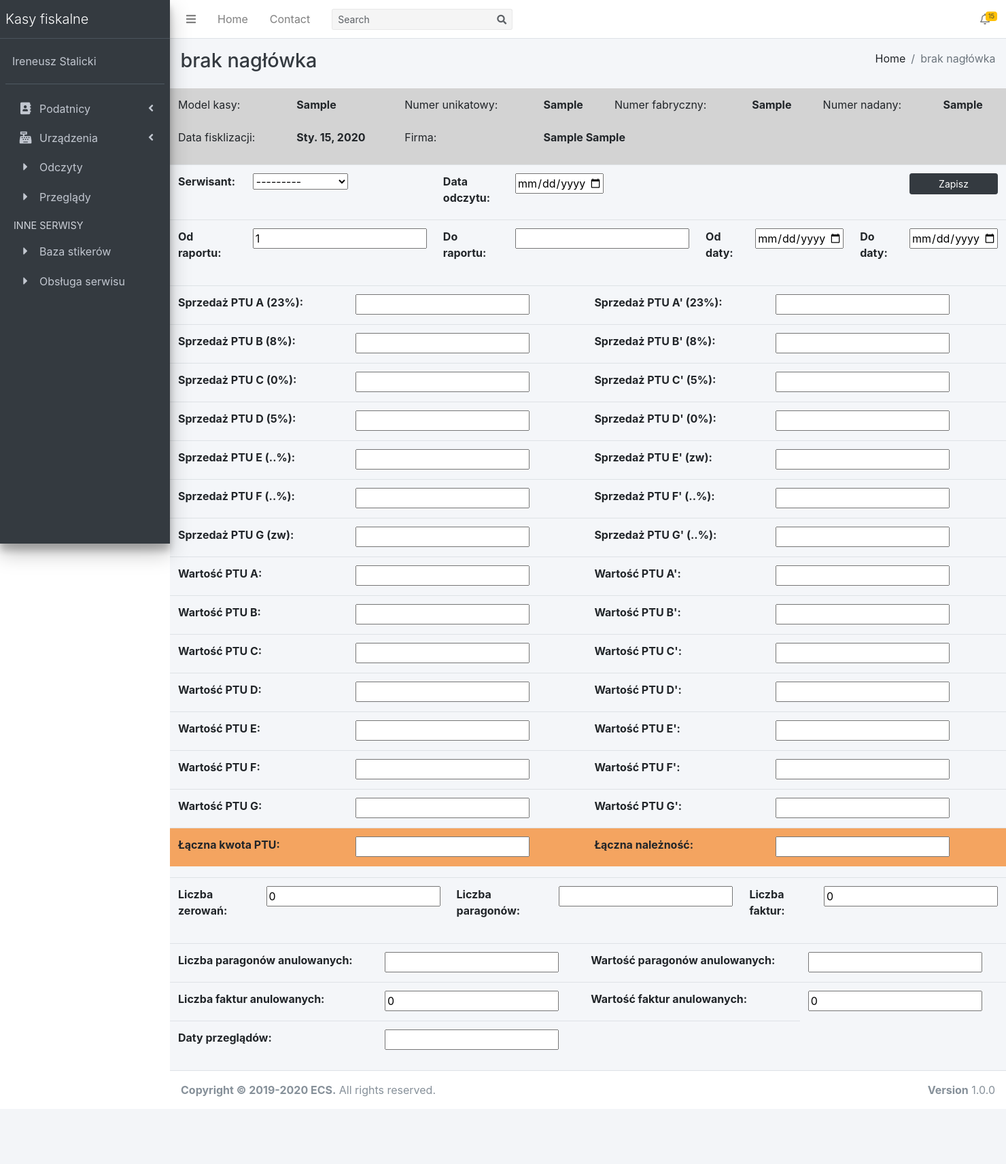
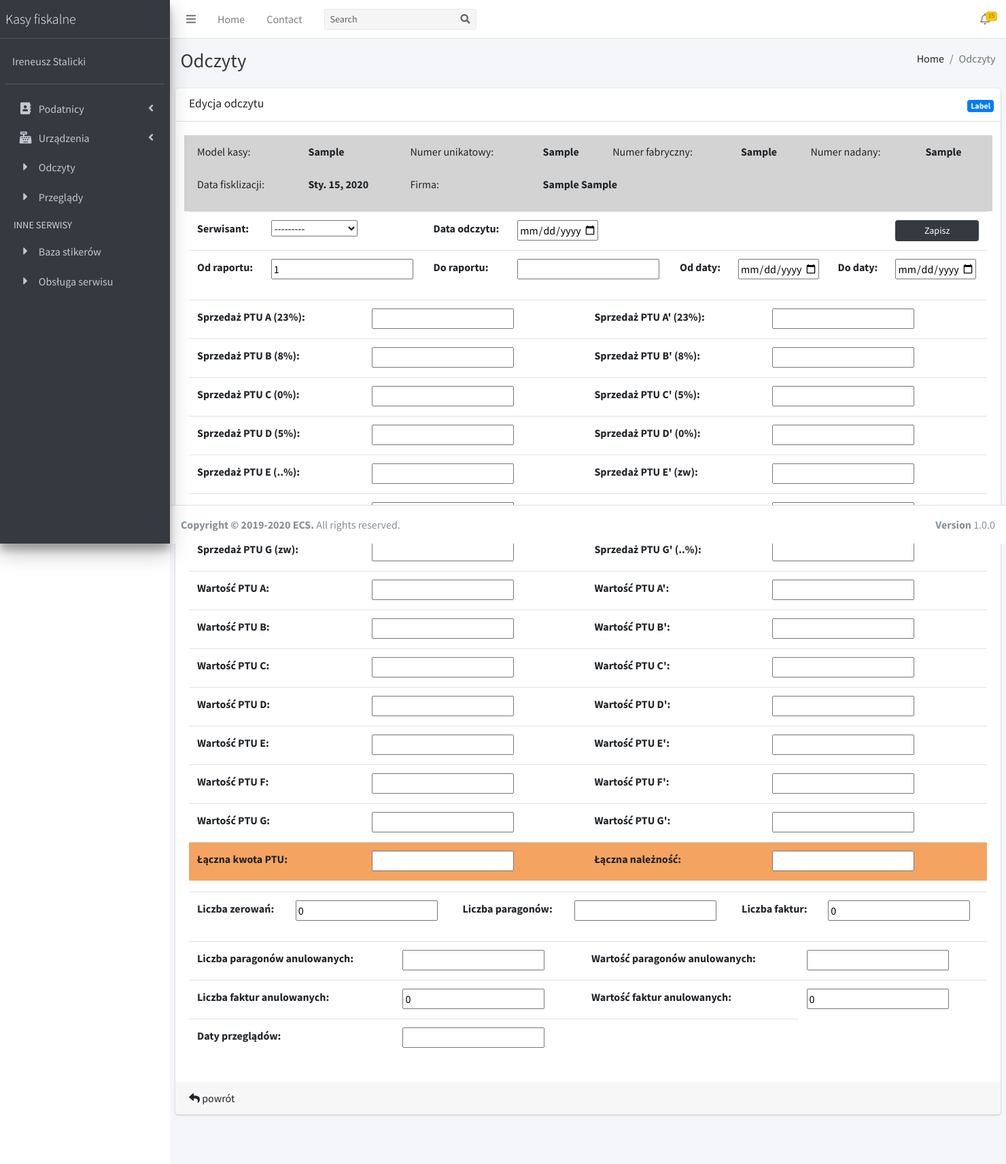
Before and after one commit to black999/kasy, a Django app: page /kasa/1/odczyt in a window 1480 px wide. Shown: the whole page at 68% size. Before the commit the page ends 1614 px from the top, so only its background shows below. Run offline with Django 3.2, Linux system fonts and the light colour scheme; tables that the repository leaves empty hold one stand-in row (values such as "Sample post"); some libraries are stand-ins or nearby versions.

Commit message:
adminlte cd ..

```diff
--- a/kasy/templates/kasy/base.html
+++ b/kasy/templates/kasy/base.html
@@ -12,7 +12,7 @@
   <!-- Font Awesome -->
   <link rel="stylesheet" href="{% static 'plugins/fontawesome-free/css/all.min.css' %}">
   <!-- Ionicons -->
-  <!--<link rel="stylesheet" href="https://code.ionicframework.com/ionicons/2.0.1/css/ionicons.min.css"> -->
+  <link rel="stylesheet" href="https://code.ionicframework.com/ionicons/2.0.1/css/ionicons.min.css">
   <!-- Tempusdominus Bbootstrap 4 -->
   <link rel="stylesheet" href="{% static 'plugins/tempusdominus-bootstrap-4/css/tempusdominus-bootstrap-4.min.css' %}">
   <!-- iCheck -->
@@ -25,14 +25,12 @@
   <link rel="stylesheet" href="{% static 'plugins/overlayScrollbars/css/OverlayScrollbars.min.css' %}">
   <!-- Datatables bootstrap4 -->
   <link rel="stylesheet" href="{% static 'plugins/datatables-bs4/css/dataTables.bootstrap4.min.css' %}">
-  <!-- Daterange picker -->
-  {# <link rel="stylesheet" href="{% static 'plugins/daterangepicker/daterangepicker.css' %}"> #}
   <!-- Google Font: Source Sans Pro -->
-  <link href="{% static 'dist/font/fontgoogle' %}" rel="stylesheet">
+  <link href="https://fonts.googleapis.com/css?family=Source+Sans+Pro:300,400,400i,700" rel="stylesheet">
   <!-- Moje style css -->
   <link href="{% static 'serwis/serwis.css' %}" rel="stylesheet">
 </head>
-<body class="hold-transition sidebar-mini layout-fixed">
+<body class="hold-transition sidebar-mini layout-fixed layout-footer-fixed">
   <div class="wrapper">
 
     <!-- Navbar -->
@@ -209,10 +207,8 @@
               </a>
             </li>
           </ul>
-      </nav>
-      <!-- /.sidebar-menu -->
-    </div>
-    <!-- /.sidebar -->
+        </nav><!-- /.sidebar-menu -->
+      </div><!-- /.sidebar -->
     </aside>
 
     <!-- Content Wrapper. Contains page content -->
@@ -232,8 +228,8 @@
             </div><!-- /.col -->
           </div><!-- /.row -->
         </div><!-- /.container-fluid -->
-    </div>
-    <!-- /.content-header -->
+      </div><!-- /.content-header -->
+
       <!-- Main content -->
       {% block content %}
         <!-- Glowna zawartosć okna -->
@@ -249,11 +245,6 @@
       </div>
     </footer>
 
-<!-- Control Sidebar -->
-<aside class="control-sidebar control-sidebar-dark">
-  <!-- Control sidebar content goes here -->
-</aside>
-<!-- /.control-sidebar -->
   </div>
   <!-- ./wrapper -->
 
@@ -297,7 +288,7 @@
 </script>
 
 {% block script %}
-  dodatkowe skrypty java itp.
+
 {% endblock script%}
 </body>
 </html>
--- a/kasy/templates/kasy/kasa_odczyt.html
+++ b/kasy/templates/kasy/kasa_odczyt.html
@@ -1,6 +1,20 @@
 {% extends "kasy/base.html" %}
 
 {% block content %}
+<!-- Main content -->
+<section class="content">
+    <div class="row">
+        <div class="col-sm-12">
+            <div class="card">
+                <div class="card-header ">
+                    <h3 class="card-title">Edycja odczytu</h3>
+                    <div class="card-tools">
+                        <!-- Buttons, labels, and many other things can be placed here! -->
+                        <!-- Here is a label for example -->
+                        <span class="badge badge-primary">Label</span>
+                    </div><!-- /.card-tools -->
+                </div><!-- /.card-header -->
+                <div class="card-body">
                     <div class="row" style="background-color:lightgrey" >
                         <div class="col-12">
                             <table class="table table-borderless">
@@ -18,7 +32,6 @@
                             </table>
                         </div>
                     </div>
-
                     <div class="row">
                         <div class="col-12">
                             <form method="POST">
@@ -166,8 +179,17 @@
                             </form>
                         </div>
                     </div>
+                </div><!-- /.card-body -->
+                <div class="card-footer">
+                    {% include 'kasy/snipets/back.html' %}
+                </div><!-- /.card-footer -->
+            </div><!-- /.card -->
+        </div> <!-- /.com-sm-12 -->
+    </div><!-- /.row -->
+</section>
 
 {% endblock content %}
+
 
 {% block script %}
 <script type="text/javascript">
--- a/kasy/views.py
+++ b/kasy/views.py
@@ -171,8 +171,12 @@
             return redirect('odczyt_lista')
     else:
         form = OdczytForm()
-    return render(request, 'kasy/kasa_odczyt.html',
-                  {'form': form, 'kasa': kasa})
+    context = {
+        'form': form,
+        'kasa': kasa,
+        'header': 'Odczyty'
+    }
+    return render(request, 'kasy/kasa_odczyt.html', context)
 
 
 def kasa_wyrejestrowanieUS(request, pk):
```
Also changed, not shown: kasy/templates/kasy/odczyt_raportUS.html (+4 -4 lines). Lines whose indentation alone changed are shown as unchanged.
